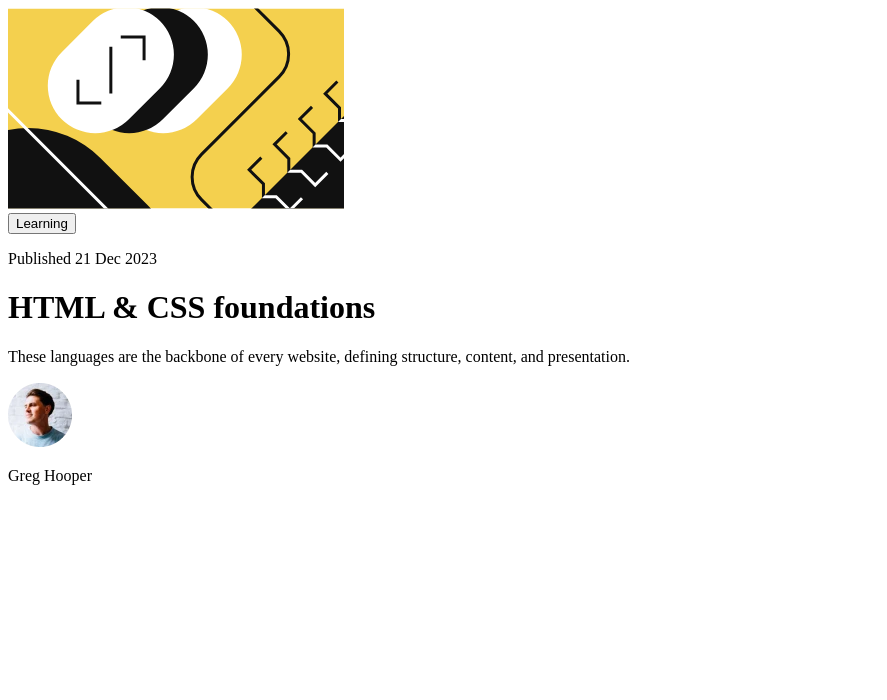
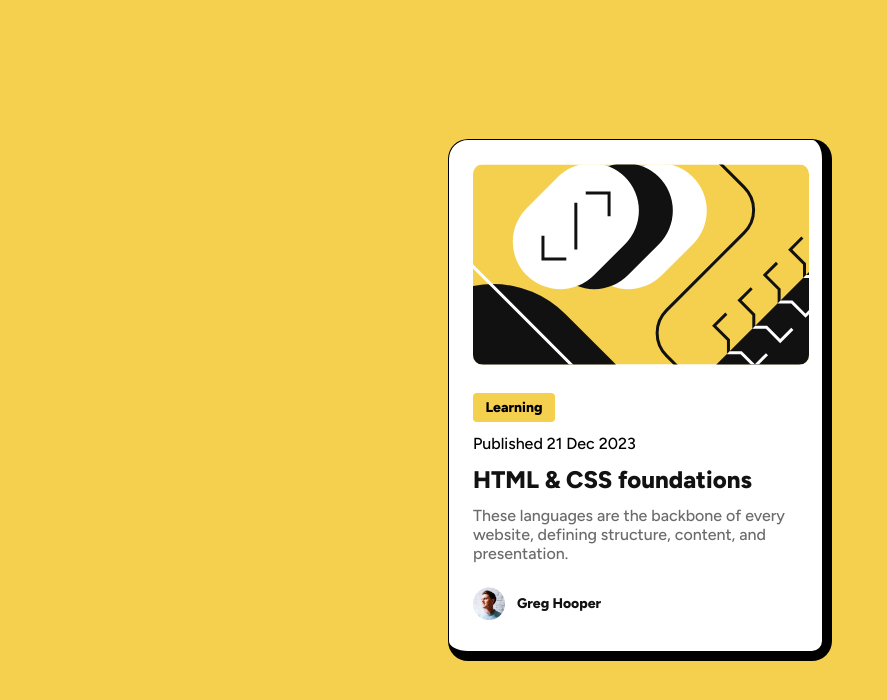
Before and after one commit to Gehad28/blog-preview-card, a plain HTML site: page index.html in a window 1280 px wide. Shown: the whole page, without its empty margins (0-887 px from the left). Drawn offline with Linux system fonts and the light colour scheme.

Commit message:
Finishing task

```diff
--- a/css/style.css
+++ b/css/style.css
@@ -0,0 +1,92 @@
+@import url('https://fonts.googleapis.com/css2?family=Figtree:ital,wght@0,300..900;1,300..900&family=Nunito:ital,wght@0,200..1000;1,200..1000&family=Outfit&display=swap');
+
+*{
+    box-sizing: border-box;
+    padding: 0;
+    margin: 0;
+}
+
+body{
+    font-family: "Figtree";
+    background-color: hsl(47, 88%, 63%);
+}
+
+
+
+.card{
+    background-color: white;
+    width: 384px;
+    height: 522px;
+    border: 1px solid black;
+    border-radius: 20px;
+    border-bottom: 10px solid black;
+    border-right: 10px solid black;
+    padding: 24px;
+    position: absolute;
+    top: 50%;
+    left: 50%;
+    transform: translate(-50%, -50%);
+}
+
+.article-image{
+    border-radius: 10px;
+    margin-bottom: 24px;
+}
+
+.content{
+    display: flex;
+    flex-direction: column;
+    gap: 12px;
+    margin-bottom: 24px;
+}
+
+.category{
+    background-color: hsl(47, 88%, 63%);
+    border-radius: 4px;
+    width: 82px;
+    height: 29px;
+    text-align: center;
+    vertical-align: middle;
+    line-height: 29px;
+    font-size: 14px;
+    font-weight: 800;
+}
+
+.date{
+    font-size: 16px;
+    font-weight: 500;
+}
+
+h1{
+    font-size: 24px;
+    font-weight: 800;
+    color: hsl(0, 0%, 7%);
+}
+
+h1:hover, h1:active, h1:focus{
+    cursor: pointer;
+    color: hsl(47, 88%, 63%);
+
+}
+
+.description{
+    font-size: 16px;
+    font-weight: 500;
+    color: hsl(0, 0%, 42%);
+}
+
+.avatar{
+    display: flex;
+    align-items: center;
+    gap: 12px;
+}
+
+.avatar img{
+    width: 32px;
+}
+
+.avatar p{
+    font-size: 14px;
+    font-weight: 800;
+    color: hsl(0, 0%, 7%);
+}
--- a/index.html
+++ b/index.html
@@ -12,12 +12,12 @@
 <body>
   <main>
     <div class="card">
-      <img src="assets/images/illustration-article.svg" alt="article-image">
-      <div class="description">
-        <button>Learning</button>
-        <p>Published 21 Dec 2023</p>
+      <img src="assets/images/illustration-article.svg" alt="article-image" class="article-image">
+      <div class="content">
+        <p class="category">Learning</p>
+        <p class="date">Published 21 Dec 2023</p>
         <h1>HTML & CSS foundations</h1>
-        <p>These languages are the backbone of every website, defining structure, content, and presentation.</p>
+        <p class="description">These languages are the backbone of every website, defining structure, content, and presentation.</p>
       </div>
       <div class="avatar">
         <img src="assets/images/image-avatar.webp" alt="avatar-image">
```
